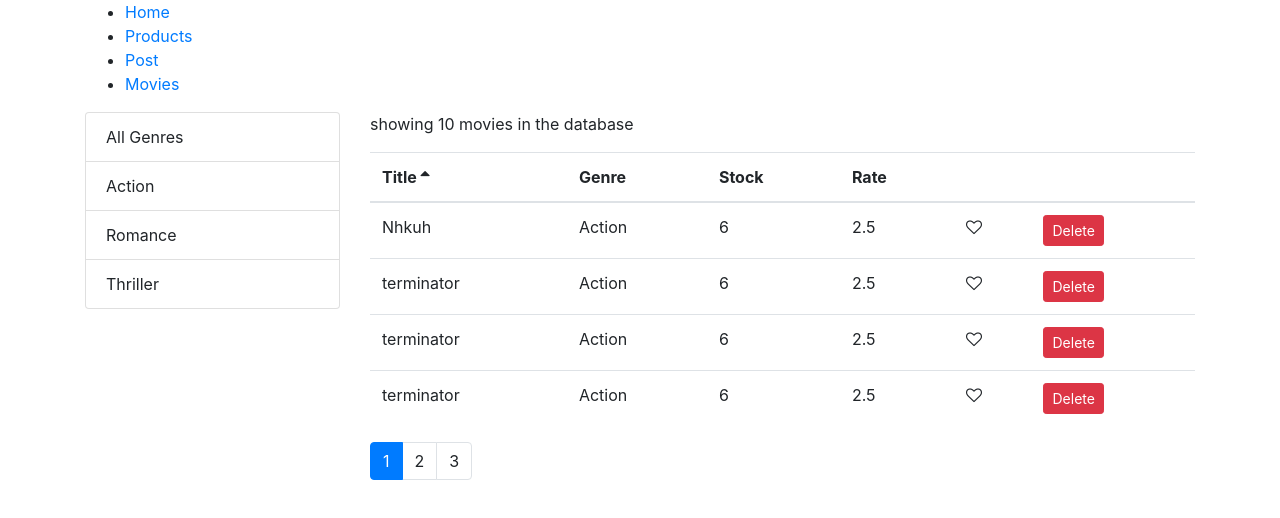
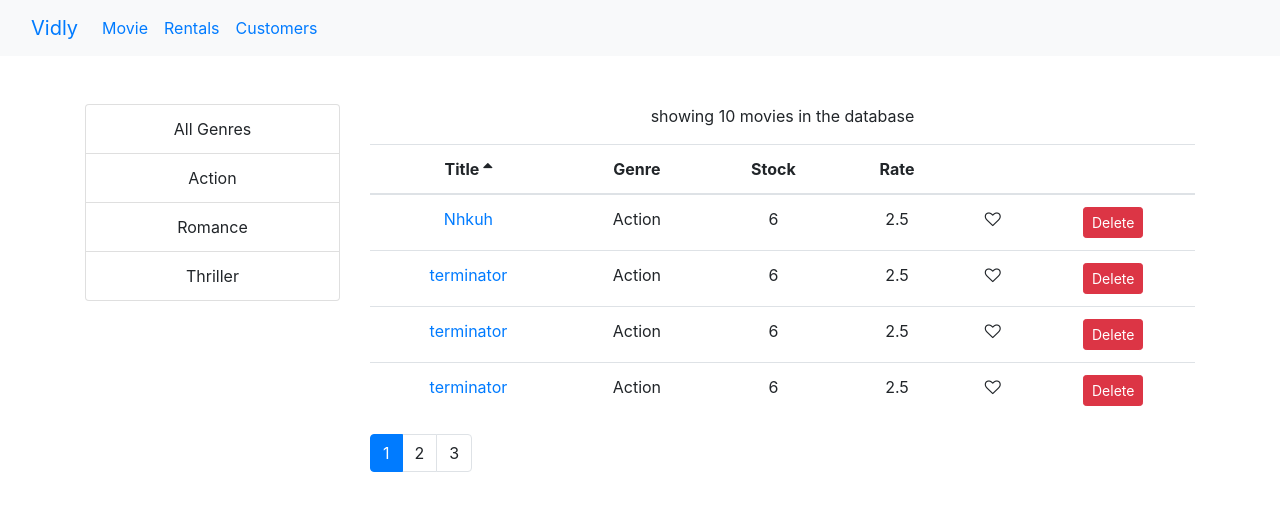
Before and after one commit to Nkasi-e/ReactMosh, a React (Create React App) app: page /movies in a window 1280 px wide. Shown: the top 518 px of the page. Built offline with nearby package versions, Linux system fonts and the light colour scheme.

Commit message:
Added new pages and Routing

```diff
--- a/src/App.js
+++ b/src/App.js
@@ -1,28 +1,24 @@
-import Movie from "./components/Movies";
-import { Route, Routes, Redirect } from "react-router-dom";
-import NavBar from "./components/NavBar";
-import Product from "./components/Product";
-import Home from "./components/Home";
-import Post from "./components/Post";
-import NotFound from "./components/NotFound";
+import Movie from './components/Movies';
+import { Route, Routes, Navigate } from 'react-router-dom';
+import NavBar from './components/NavBar';
+import Customer from './components/Customer';
+import MovieForm from './components/MovieForm';
+import Rentals from './components/Rentals';
+import NotFound from './components/NotFound';
+import './App.css';
 
 function App() {
   return (
     <div className="App">
+      <NavBar />
       <main className="container">
-        <NavBar />
         <Routes>
-          <Route exact path="/" element={<Home />} />
-          <Route exact path="products" element={<Product />} />
-          <Route exact path="post" element={<Post />} />
           <Route exact path="movies" element={<Movie />} />
+          <Route exact path="customers" element={<Customer />} />
+          <Route exact path="rentals" element={<Rentals />} />
+          <Route exact path="movies/:id" element={<MovieForm />} />
           <Route exact path="*" element={<NotFound />} />
-
-          {/*Route Parameter*/}
-          <Route exact path="movies/:action" element={<Movie />} />
-
-          {/*Query String*/}
-          <Route exact path="post/:year?/:month?" element={<Post />} />
+          <Route exact path="/" element={<Navigate to="movies" />} />
         </Routes>
       </main>
     </div>
--- /dev/null
+++ b/src/components/Customer.jsx
@@ -0,0 +1,11 @@
+import React from 'react';
+
+const Customers = () => {
+  return (
+    <div>
+      <h1>Customers</h1>
+    </div>
+  );
+};
+
+export default Customers;
--- a/src/components/Home.jsx
+++ /dev/null
@@ -1,11 +0,0 @@
-import React from "react";
-
-const Home = () => {
-  return (
-    <div>
-      <h1>Home</h1>
-    </div>
-  );
-};
-
-export default Home;
--- /dev/null
+++ b/src/components/MovieForm.jsx
@@ -0,0 +1,21 @@
+import React from 'react';
+import { useParams, useNavigate } from 'react-router-dom';
+
+const MovieForm = () => {
+  const { id } = useParams(); // Taking Params Value Hook
+  const navigate = useNavigate(); // Programmatic Navigation Hook
+  console.log(useParams());
+  return (
+    <div>
+      <h1>MovieForm {id} </h1>
+      <button
+        onClick={() => navigate('/movies')}
+        className="btn btn-sm btn-primary"
+      >
+        Click Me
+      </button>
+    </div>
+  );
+};
+
+export default MovieForm;
--- a/src/components/NavBar.jsx
+++ b/src/components/NavBar.jsx
@@ -1,24 +1,43 @@
-import React from "react";
-import { NavLink } from "react-router-dom";
+import React from 'react';
+import { NavLink, Link } from 'react-router-dom';
 
 const NavBar = () => {
   return (
-    <div>
-      <ul>
-        <li>
-          <NavLink to={"/"}>Home</NavLink>
-        </li>
-        <li>
-          <NavLink to={"Products"}>Products</NavLink>
-        </li>
-        <li>
-          <NavLink to={"Post"}>Post</NavLink>
-        </li>
-        <li>
-          <NavLink to={"movies"}>Movies</NavLink>
-        </li>
-      </ul>
-    </div>
+    <nav className="navbar navbar-expand-lg bg-light mb-5">
+      <div className="container-fluid">
+        <Link className="navbar-brand" to="/">
+          Vidly
+        </Link>
+
+        <button
+          className="navbar-toggler"
+          type="button"
+          data-bs-toggle="collapse"
+          data-bs-target="#navbarNavAltMarkup"
+          aria-controls="navbarNavAltMarkup"
+          aria-expanded="false"
+          aria-label="Toggle navigation"
+        >
+          <span className="navbar-toggler-icon"></span>
+        </button>
+        <div className="collapse navbar-collapse" id="navbarNavAltMarkup">
+          <div className="navbar-nav">
+            <NavLink className="nav-link" aria-current="page" to="movies">
+              Movie
+            </NavLink>
+            <NavLink className="nav-link" to="rentals">
+              Rentals
+            </NavLink>
+            <NavLink className="nav-link" to="customers">
+              Customers
+            </NavLink>
+            {/*<NavLink className="nav-link" to="form">
+              Form
+  </NavLink>*/}
+          </div>
+        </div>
+      </div>
+    </nav>
   );
 };
 
--- a/src/components/Post.jsx
+++ /dev/null
@@ -1,12 +0,0 @@
-import React from "react";
-import queryString from "query-string";
-
-const Post = ({ match, location }) => {
-  return (
-    <div>
-      <h1>Post</h1>
-    </div>
-  );
-};
-
-export default Post;
--- a/src/components/Product.jsx
+++ /dev/null
@@ -1,11 +0,0 @@
-import React from "react";
-
-const Product = () => {
-  return (
-    <div>
-      <h1>Products</h1>
-    </div>
-  );
-};
-
-export default Product;
--- /dev/null
+++ b/src/components/Rentals.jsx
@@ -0,0 +1,11 @@
+import React from 'react';
+
+const Rentals = () => {
+  return (
+    <div>
+      <h1>Rentals</h1>
+    </div>
+  );
+};
+
+export default Rentals;
--- a/src/components/movieTable/moviesTable.jsx
+++ b/src/components/movieTable/moviesTable.jsx
@@ -1,21 +1,28 @@
-import React, { Component } from "react";
-import Like from "../common/Like";
-import Table from "../common/table";
+import React, { Component } from 'react';
+import { Link } from 'react-router-dom';
+import Like from '../common/Like';
+import Table from '../common/table';
 
 class MoviesTable extends Component {
   columns = [
-    { path: "title", label: "Title" },
-    { path: "genre.name", label: "Genre" },
-    { path: "numberInStock", label: "Stock" },
-    { path: "dailyRentals", label: "Rate" },
     {
-      key: "like",
+      path: 'title',
+      label: 'Title',
+      content: (movie) => (
+        <Link to={`/movies/${movie._id}, ${movie.title}`}>{movie.title}</Link>
+      ),
+    },
+    { path: 'genre.name', label: 'Genre' },
+    { path: 'numberInStock', label: 'Stock' },
+    { path: 'dailyRentals', label: 'Rate' },
+    {
+      key: 'like',
       content: (movie) => (
         <Like liked={movie.liked} onClick={() => this.props.onLike(movie)} />
       ),
     },
     {
-      key: "delete",
+      key: 'delete',
       content: (movie) => (
         <button
           className="btn btn-danger btn-sm"
```
